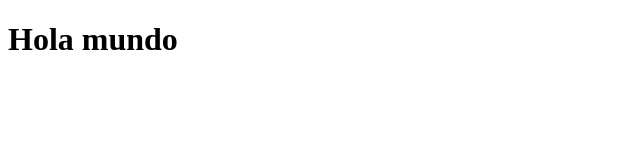
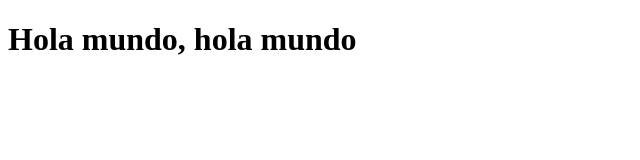
Before and after one commit to WeslyGarcia44/Taller-de-Lesgilacion--ITT, a plain HTML site: page index.html in a window 1280 px wide. Shown: the whole page, without its empty margins (0-640 px from the left). Drawn offline with Linux system fonts and the light colour scheme.

Commit message:
agregue otro hola mundo

```diff
--- a/index.html
+++ b/index.html
@@ -7,7 +7,7 @@
     <title>Document</title>
 </head>
 <body>
-    <h1>Hola mundo</h1>
+    <h1>Hola mundo, hola mundo</h1>
 
 </body>
 </html>
```
